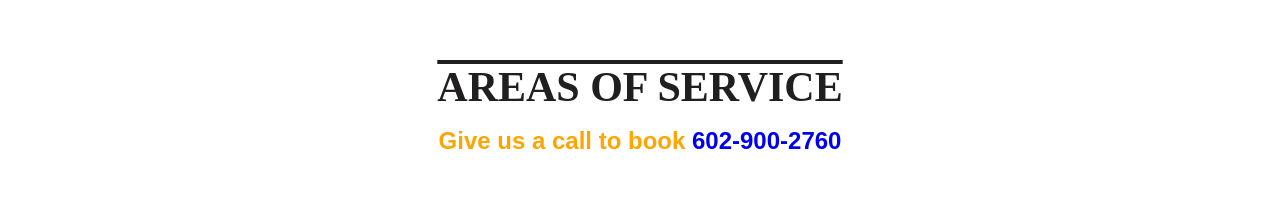
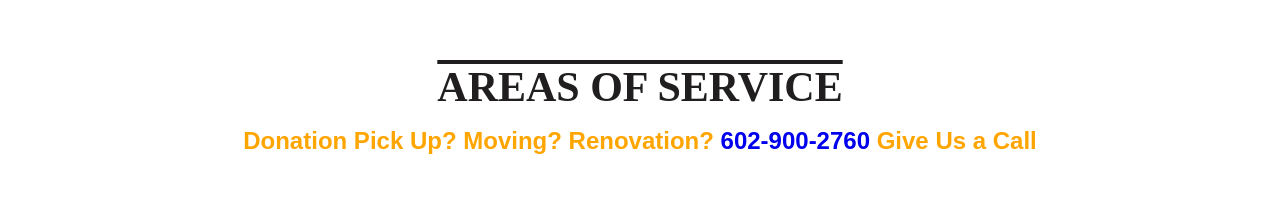
Before and after one commit to elizabeth171717/B-Gjunkremoval, a plain HTML site: page index.html in a window 1280 px wide. Shown: the part 4040-4240 px from the top of the page. Drawn offline with nearby package versions, Linux system fonts and the light colour scheme; grey boxes are pictures that could not be loaded; a script that the page names is missing; a web font is replaced by a local one.

Commit message:
Update index.html

```diff
--- a/index.html
+++ b/index.html
@@ -123,8 +123,9 @@
           <h2>AREAS OF SERVICE</h2>
         </div>
         <h3>
-          Give us a call to book
+          Donation Pick Up? Moving? Renovation?
           <a href="tel:602 900 27609">602-900-2760</a>
+          Give Us a Call
         </h3>
         <div class="iframe-wrapper">
           <div class="container">
```
